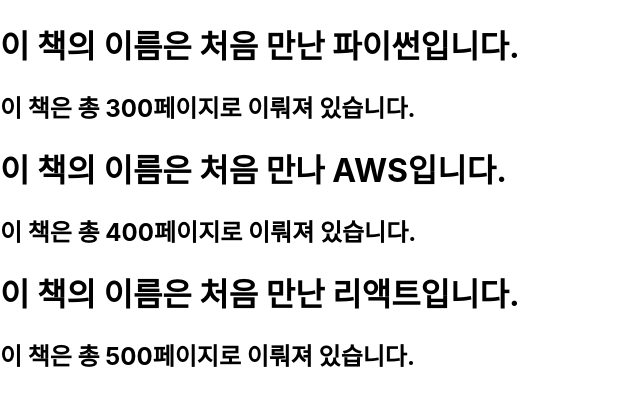
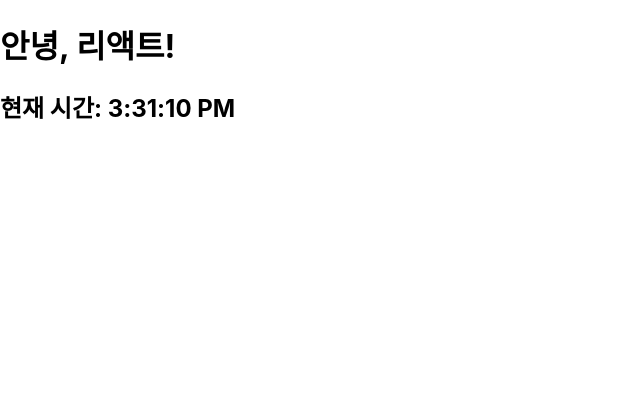
Before and after one commit to jiminnimij/soaple_react_ex, a React (Create React App) app in the folder my-app/: page / in a window 1280 px wide. Shown: the top 406 px of the page, without its empty margins (0-640 px from the left). Built offline with nearby package versions, Linux system fonts and the light colour scheme.

Commit message:
chapter4 complete!!

```diff
--- /dev/null
+++ b/my-app/src/chpater_04/Clock.jsx
@@ -0,0 +1,12 @@
+import React from "react";
+
+function Clock(props){
+  return(
+    <div>
+      <h1>안녕, 리액트!</h1>
+      <h2>현재 시간: {new Date().toLocaleTimeString()}</h2>
+    </div>
+  );
+}
+
+export default Clock;
--- a/my-app/src/index.js
+++ b/my-app/src/index.js
@@ -3,14 +3,18 @@
 import './index.css';
 import App from './App';
 import reportWebVitals from './reportWebVitals';
-import Library from './chapter_03/Library';
+//import Library from './chapter_03/Library';
 
-const root = ReactDOM.createRoot(document.getElementById('root'));
-root.render(
-  <React.StrictMode>
-    <Library />
-  </React.StrictMode>
-);
+import Clock from './chpater_04/Clock';
+setInterval(() => {
+  const root = ReactDOM.createRoot(document.getElementById('root'));
+  root.render(
+    <React.StrictMode>
+      <Clock />
+    </React.StrictMode>
+  );
+}, 1000);
+
 
 // If you want to start measuring performance in your app, pass a function
 // to log results (for example: reportWebVitals(console.log))
```
